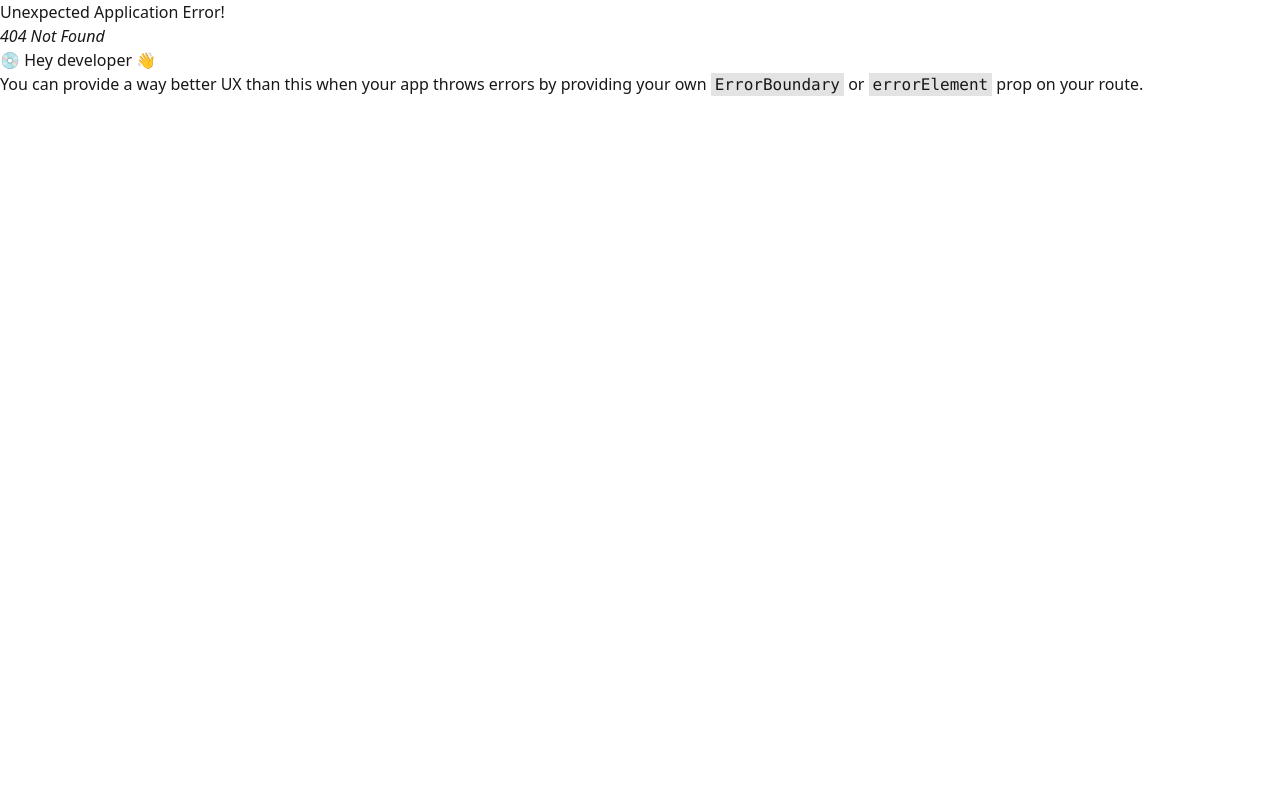
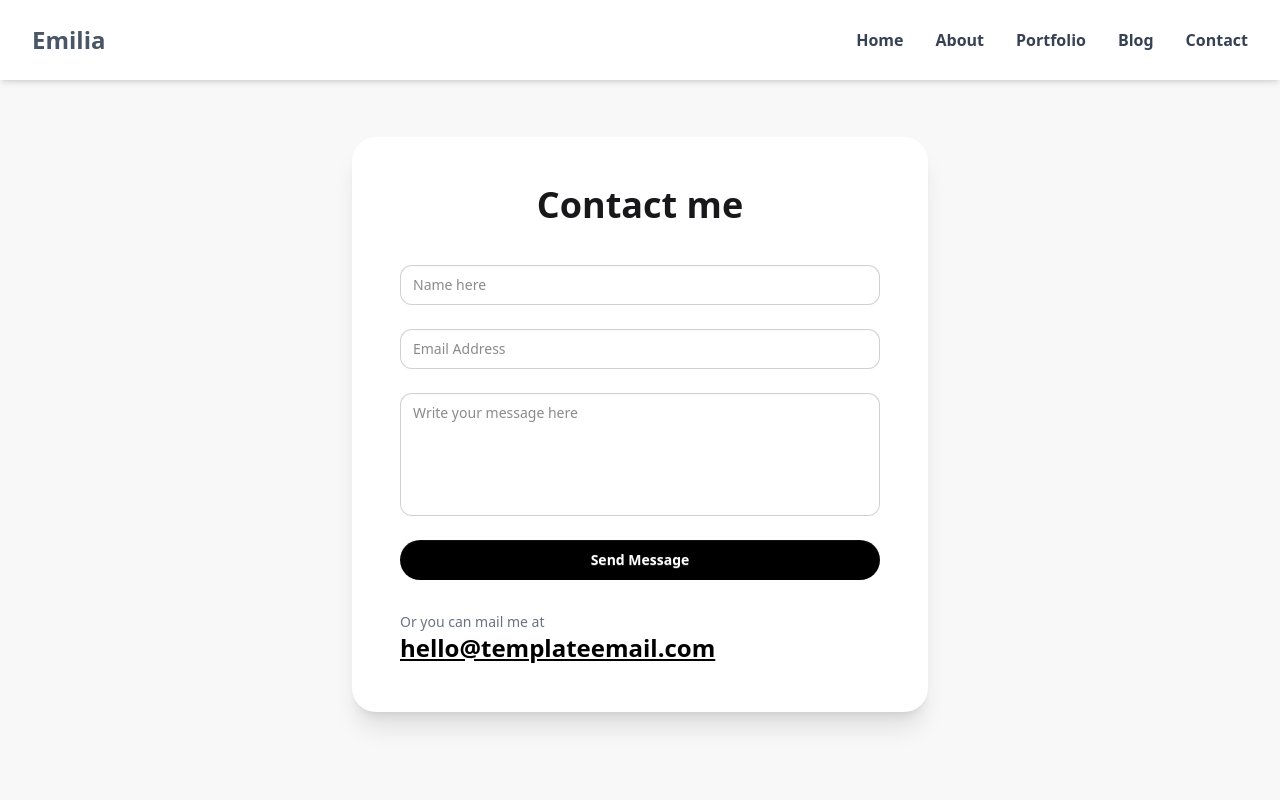
Before and after one commit to junayed-khan24/Emilia-, a React (Vite) app: page /contact in a window 1280 px wide. Before the commit this address had no page. Shown: the top 800 px of the page. Built offline with nearby package versions, Linux system fonts and the light colour scheme.

Commit message:
added contact form

```diff
--- a/src/component/About.jsx
+++ b/src/component/About.jsx
@@ -42,6 +42,75 @@ const About = () => {
 
         </div>
       </div>
+      <section className="bg-base-200 py-16 px-4 md:px-10 lg:px-20">
+
+  {/* Heading */}
+  <div className="text-center mb-12">
+    <h2 className="text-3xl md:text-4xl font-semibold">
+      Behind the Lens
+    </h2>
+
+    <p className="text-gray-500 mt-3 max-w-xl mx-auto text-sm md:text-base">
+      When I'm not behind the camera, I'm hiking,
+      sipping coffee, or chasing sunsets.
+    </p>
+  </div>
+
+
+  {/* Gallery */}
+  <div className="grid grid-cols-1 md:grid-cols-3 gap-5">
+
+    {/* Left big image */}
+    <div className="overflow-hidden rounded-2xl">
+      <img
+        src="https://images.unsplash.com/photo-1500530855697-b586d89ba3ee"
+        alt=""
+        className="w-full h-full object-cover hover:scale-110 transition duration-500"
+      />
+    </div>
+
+
+    {/* Middle stacked images */}
+    <div className="grid grid-rows-3 gap-5">
+
+      <div className="overflow-hidden rounded-2xl">
+        <img
+          src="https://images.unsplash.com/photo-1501785888041-af3ef285b470"
+          alt=""
+          className="w-full h-full object-cover hover:scale-110 transition duration-500"
+        />
+      </div>
+
+      <div className="overflow-hidden rounded-2xl">
+        <img
+          src="https://images.unsplash.com/photo-1522163182402-834f871fd851"
+          alt=""
+          className="w-full h-full object-cover hover:scale-110 transition duration-500"
+        />
+      </div>
+
+      <div className="overflow-hidden rounded-2xl">
+        <img
+          src="https://images.unsplash.com/photo-1500534314209-a25ddb2bd429"
+          alt=""
+          className="w-full h-full object-cover hover:scale-110 transition duration-500"
+        />
+      </div>
+    </div>
+
+
+    {/* Right big image */}
+    <div className="overflow-hidden rounded-2xl">
+      <img
+        src="https://images.unsplash.com/photo-1495474472287-4d71bcdd2085"
+        alt=""
+        className="w-full h-full object-cover hover:scale-110 transition duration-500"
+      />
+    </div>
+
+  </div>
+</section>
+
     </div>
   );
 };
--- /dev/null
+++ b/src/component/Contact.jsx
@@ -0,0 +1,70 @@
+import React from "react";
+
+const Contact = () => {
+  return (
+    <div className="min-h-screen bg-base-200 flex items-center justify-center px-4 py-12 pt-20 md:pt-24">
+      <div className="w-full max-w-xl bg-base-100 shadow-xl rounded-3xl p-8 md:p-12">
+
+        {/* Title */}
+        <h2 className="text-3xl md:text-4xl font-semibold text-center mb-10">
+          Contact me
+        </h2>
+
+        {/* Form */}
+        <form className="space-y-6">
+
+          {/* Name */}
+          <div>
+            <input
+              type="text"
+              placeholder="Name here"
+              className="input input-bordered w-full rounded-xl"
+            />
+          </div>
+
+          {/* Email */}
+          <div>
+            <input
+              type="email"
+              placeholder="Email Address"
+              className="input input-bordered w-full rounded-xl"
+            />
+          </div>
+
+          {/* Message */}
+          <div>
+            <textarea
+              rows="5"
+              placeholder="Write your message here"
+              className="textarea textarea-bordered w-full rounded-xl resize-none"
+            ></textarea>
+          </div>
+
+          {/* Button */}
+          <button
+            type="submit"
+            className="
+              btn w-full rounded-full
+              bg-black text-white border-none
+              hover:bg-neutral hover:scale-105
+              transition-all duration-300
+            "
+          >
+            Send Message
+          </button>
+        </form>
+
+        {/* Footer Email */}
+        <p className="text-left mt-8 text-sm text-gray-500">
+          Or you can mail me at
+          <br />
+          <span className="font-semibold text-2xl text-black underline">
+            hello@templateemail.com
+          </span>
+        </p>
+      </div>
+    </div>
+  );
+};
+
+export default Contact;
--- a/src/component/Navbar.jsx
+++ b/src/component/Navbar.jsx
@@ -12,42 +12,48 @@ const Navbar = () => {
         <div className="flex justify-between h-16">
           {/* Logo */}
           <div className="flex-shrink-0 flex items-center">
-            <Link to="/" className="text-2xl font-bold text-blue-600">
+            <Link to="/" className="text-2xl font-bold text-gray-600">
              Emilia
             </Link>
           </div>
 
           {/* Desktop Menu */}
           <div className="hidden md:flex space-x-8 items-center text-1xl font-bold">
-            <Link to="/" className="text-gray-700 hover:text-pink-600">
+            <Link to="/" className="text-gray-700 hover:text-gray-600">
               Home
             </Link>
-            <Link to="/about" className="text-gray-700 hover:text-pink-600">
+            <Link to="/about" className="text-gray-700 hover:text-gray-600">
               About
+            </Link>
+             <Link
+              to="/contact"
+              className="text-gray-700 hover:text-gray-600"
+            >
+              Portfolio
             </Link>
             <Link
               to="/blog"
-              className="text-gray-700 hover:text-pink-600"
+              className="text-gray-700 hover:text-gray-600"
             >
                 Blog
             </Link>
             <Link
               to="/contact"
-              className="text-gray-700 hover:text-pink-600"
+              className="text-gray-700 hover:text-gray-600"
             >
               Contact
             </Link>
-            <div className="flex justify-center items-center gap-2 text-pink-700 text-xl">
+            {/* <div className="flex justify-center items-center gap-2 text-gray-700 text-xl">
               <FaPhoneAlt size={24}></FaPhoneAlt>
               01947003003
-            </div>
+            </div> */}
           </div>
 
           {/* Mobile Menu Button */}
           <div className="md:hidden flex items-center">
             <button
               onClick={() => setIsOpen(!isOpen)}
-              className="text-gray-700 hover:text-pink-600 focus:outline-none"
+              className="text-gray-700 hover:text-gray-600 focus:outline-none"
             >
               {isOpen ? (
                 <svg
--- a/src/component/Services.jsx
+++ b/src/component/Services.jsx
@@ -1,8 +1,8 @@
 import React from "react";
-import img from "../../src/assets/service.jpg"
-import img1 from "../../src/assets/download.jfif"
-import img2 from "../../src/assets/download (1).jfif"
-import img3 from "../../src/assets/download (2).jfif"
+import img from "../../src/assets/service.jpg";
+import img1 from "../../src/assets/download.jfif";
+import img2 from "../../src/assets/download (1).jfif";
+import img3 from "../../src/assets/download (2).jfif";
 
 const services = [
   {
@@ -45,7 +45,9 @@ const Services = () => {
           {services.map((service, index) => (
             <div
               key={index}
-              className={`card bg-base-100 shadow-lg hover:shadow-2xl transition-all duration-300 ${service.rotate} hover:rotate-0`}
+              className={`card bg-base-100 shadow-lg hover:shadow-2xl transition-all duration-300
+              ${service.rotate} hover:rotate-0
+              ${index >= 2 ? "hidden sm:block" : ""}`}
             >
               <figure className="h-56 overflow-hidden">
                 <img
@@ -63,6 +65,7 @@ const Services = () => {
             </div>
           ))}
         </div>
+
       </div>
     </section>
   );
--- a/src/router/Router.jsx
+++ b/src/router/Router.jsx
@@ -3,6 +3,7 @@ import Layout from "../layout/Layout";
 import Home from "../component/Home";
 import About from "../component/About";
 import Blog from "../component/Blog";
+import Contact from "../component/Contact";
 
 const router = createBrowserRouter ([
     {
@@ -21,6 +22,10 @@ const router = createBrowserRouter ([
                 path: '/blog',
                 Component: Blog
             },
+            {
+                path: '/contact',
+                Component: Contact
+            }
         ]
 
     }
```
